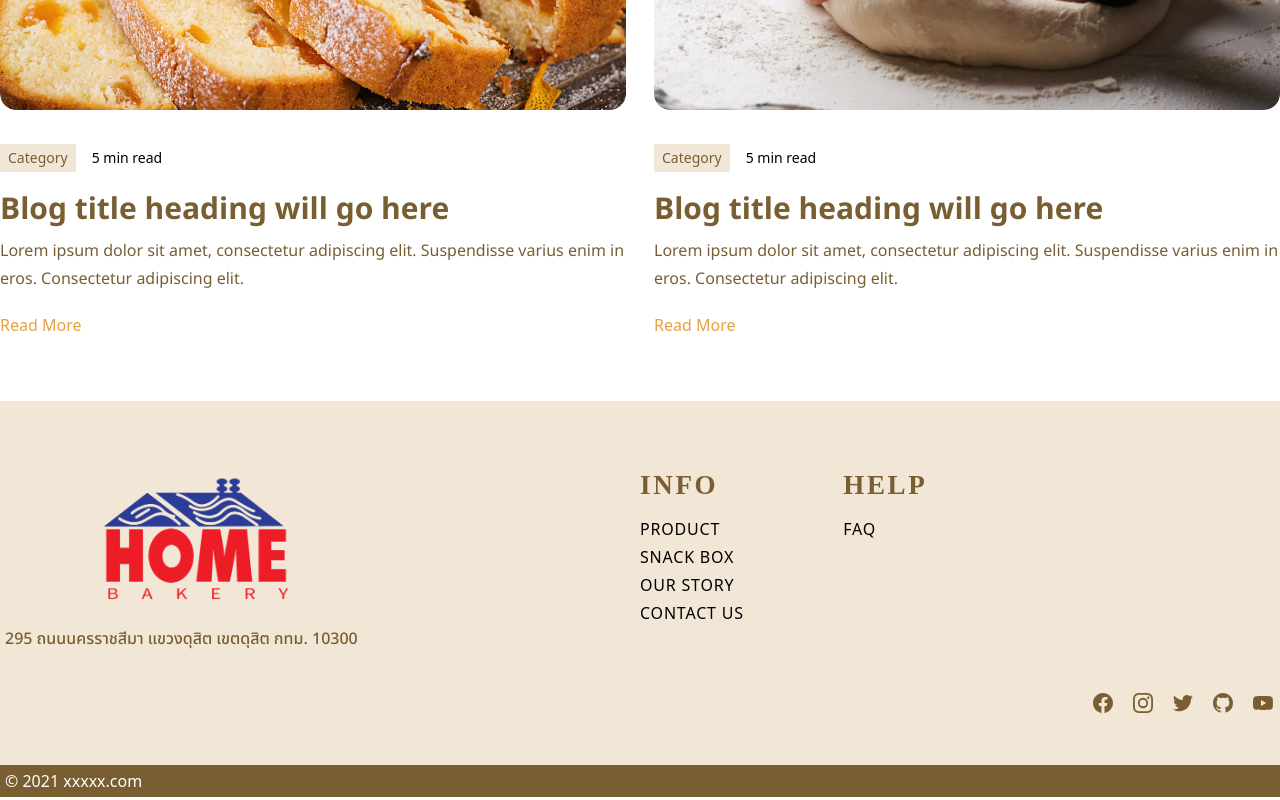
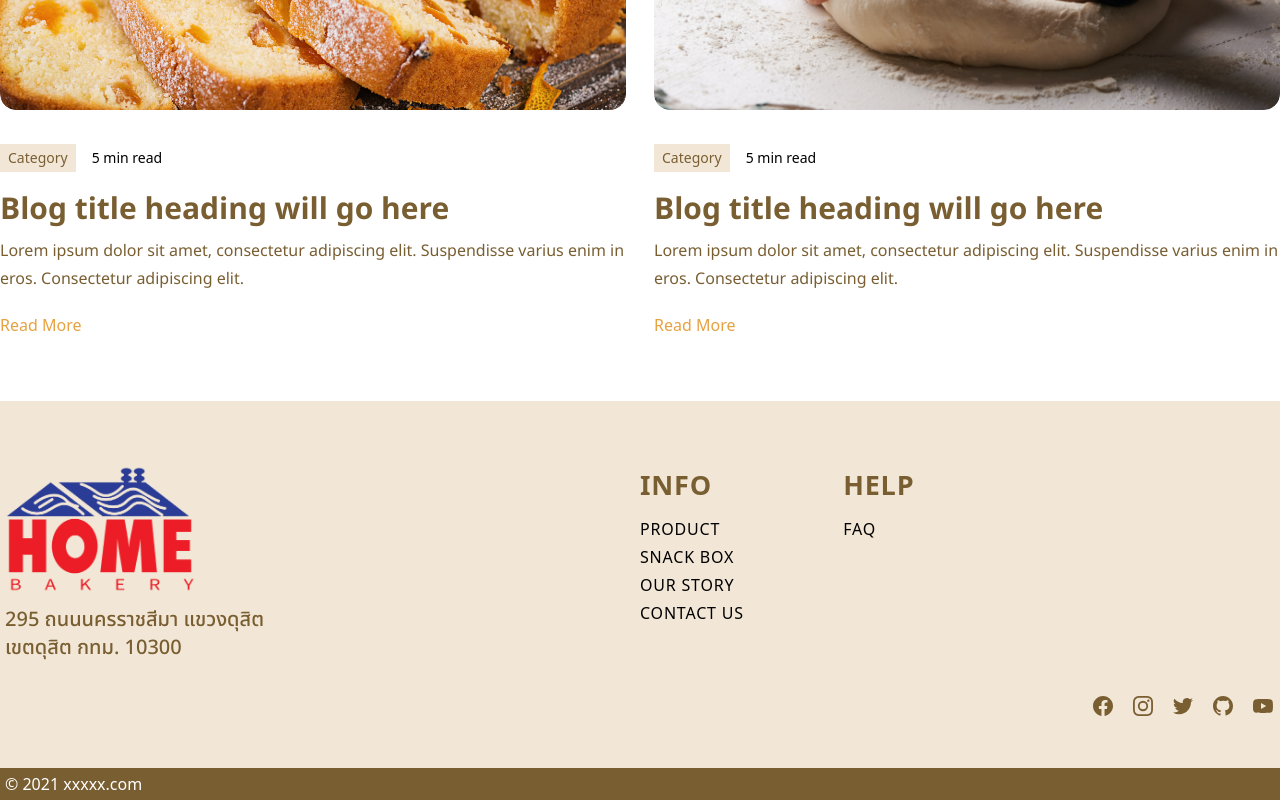
Before and after one commit to MarkSuttirak/homebakery, a React (Create React App) app: page /single-blog in a window 1280 px wide. Shown: the part 3221-4021 px from the top of the page. Built offline with nearby package versions, Linux system fonts and the light colour scheme.

Commit message:
homeBakery

```diff
--- a/src/components/footer.js
+++ b/src/components/footer.js
@@ -1,5 +1,5 @@
 import React from "react";
-import HomeBakeryLogo from "../img/Logo-Home-Bakery-Logo.png";
+import HomeBakeryLogo from "../img/Home_Bakery__Footer_Loo.png";
 const navigation = {
   Info: [
     { name: "Product", href: "#" },
@@ -95,13 +95,13 @@ export default function Footer() {
       <section className="bg-[#F2E7D6] pt-[64px] py-[40px] pb-0">
         <div className="max-w-[1270px] mx-auto sm:flex sm:text-left text-center">
           <div className="sm:w-[50%] sm:pr-[20%]">
-            <img src={HomeBakeryLogo} className="w-[250px] mx-auto" alt="" />
-            <p className="text-[#795E32] font-noto-sans-thai text-28 font-medium leading-[40px] sm:px-0 px-4">
+            <img src={HomeBakeryLogo} className="w-[190px] mx-auto sm:ml-0" alt="" />
+            <p className="text-[#795E32] max-w-[280px] mx-auto sm:ml-0 font-noto-sans-thai text-[20px] font-medium leading-[28px] sm:px-0 px-4 mt-3">
             295 ถนนนครราชสีมา แขวงดุสิต เขตดุสิต กทม. 10300
             </p>
           </div>
           <div className="sm:w-[16%] sm:mt-0 mt-5">
-          <h3 className="text-[27px] font-extrabold tracking-widest uppercase" style={{ color: '#795E32', fontFamily: 'Avenir' }}>Info</h3>
+          <h3 className="text-[27px] font-bold tracking-[0.81px] text-[#795E32] font-Avenir uppercase">Info</h3>
             <ul role="list" className="mt-3 space-y-1">
               {navigation.Info.map((item) => (
                 <li key={item.name} className="">
@@ -114,7 +114,7 @@ export default function Footer() {
           </div>
           <div className="sm:w-[34%] sm:mt-0 mt-6">
             {" "}
-            <h3 className="text-[27px] font-extrabold tracking-widest uppercase" style={{ color: '#795E32', fontFamily: 'Avenir' }}>Help</h3>
+            <h3 className="text-[27px] font-bold tracking-[0.81px] text-[#795E32] font-Avenir uppercase">Help</h3>
             <ul role="list" className="mt-3 space-y-1">
               {navigation.Help.map((item) => (
                 <li key={item.name}>
```
Also changed, not shown: src/img/Home_Bakery__Footer_Loo.png (added).
